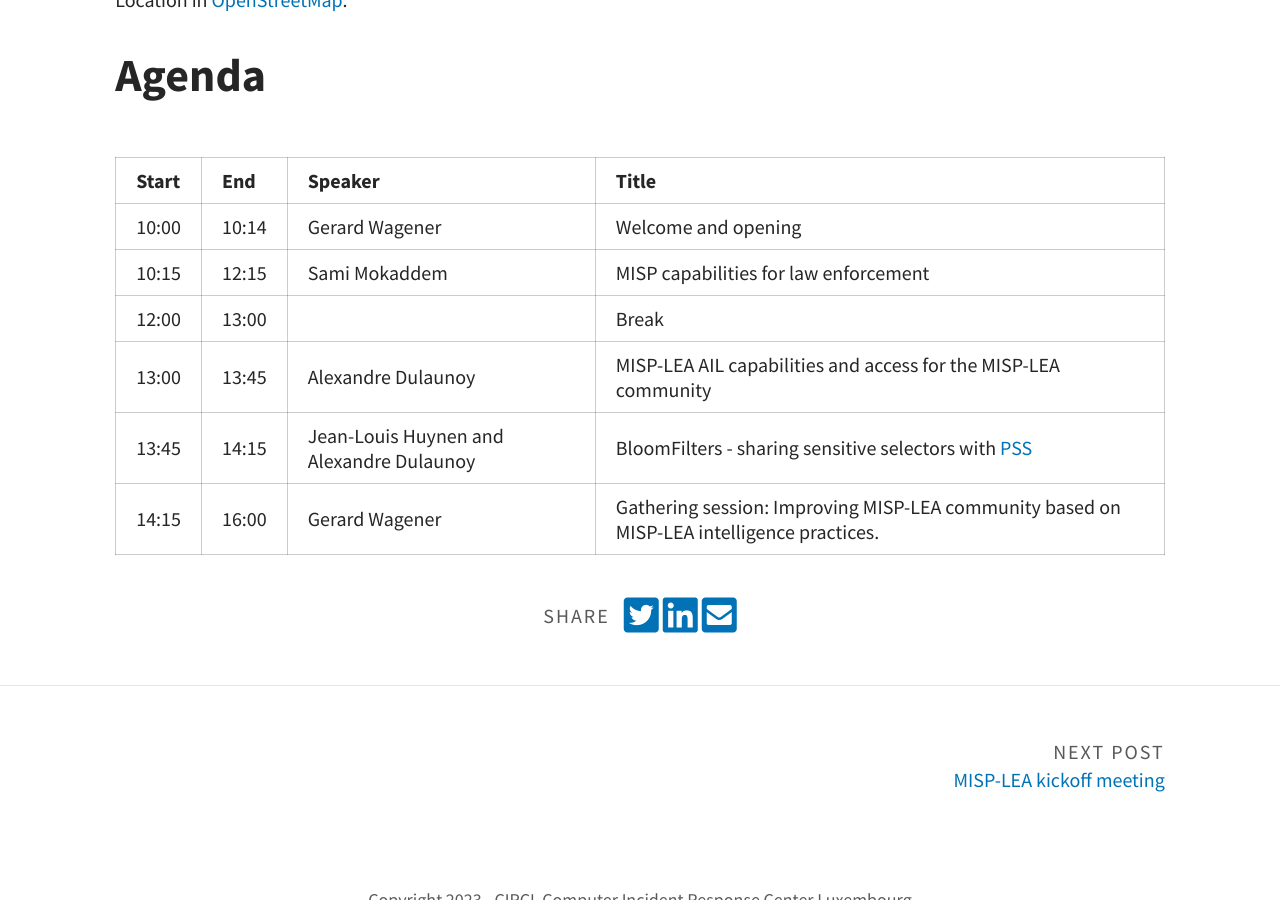
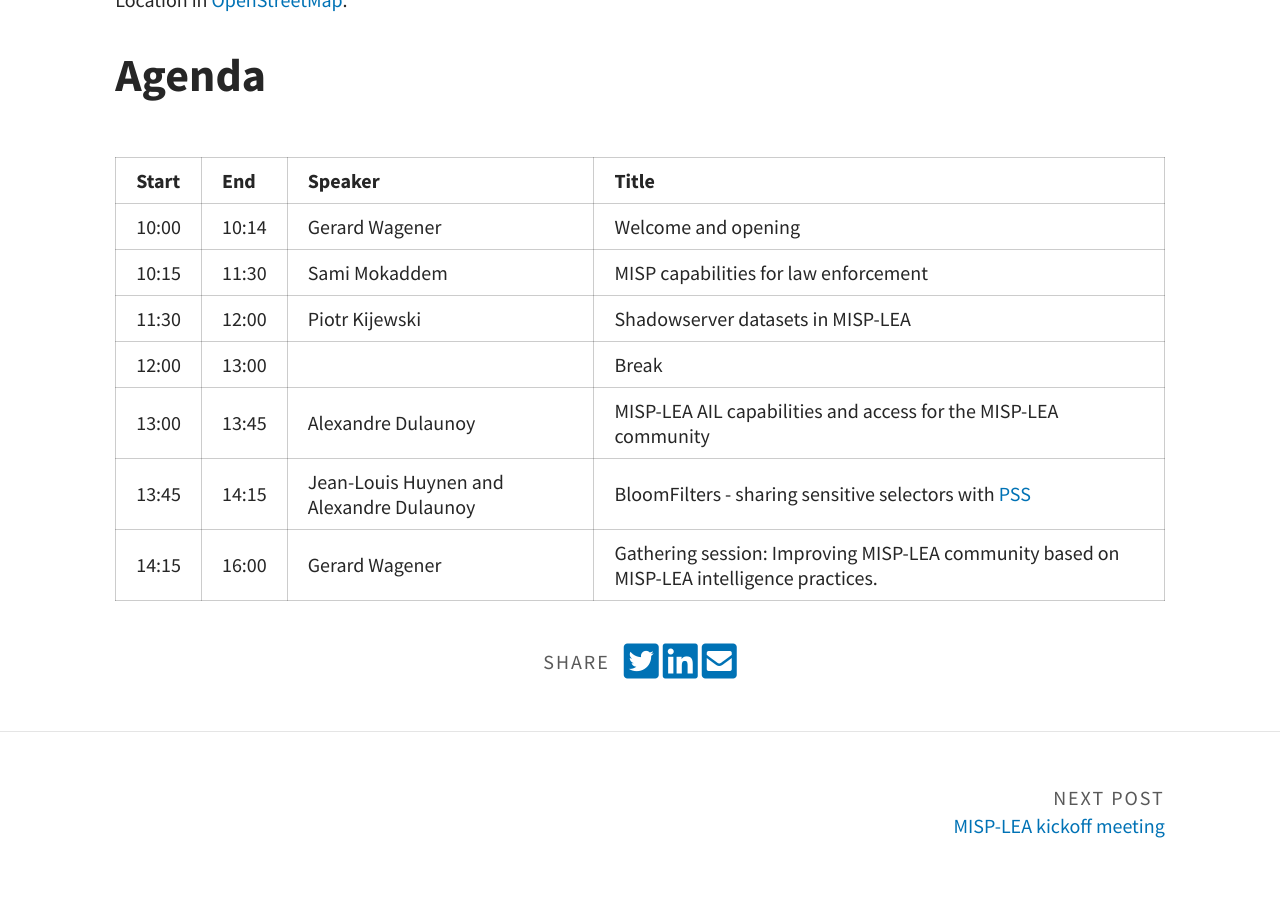
Before and after one commit to neolea/misp-lea-website, a Jekyll site: the page built from _posts/2023-11-16-MISP-LEA-Workshop.md, in a window 1280 px wide and 900 px high, scrolled down 1318 px. Built offline with Jekyll 4.4.1, drawn with Linux system fonts in a browser that asks for light colours; a script that is not in the unit is left out.

Commit message:
chg: [agenda] updated

```diff
--- a/_posts/2023-11-16-MISP-LEA-Workshop.md
+++ b/_posts/2023-11-16-MISP-LEA-Workshop.md
@@ -37,7 +37,8 @@ Location in [OpenStreetMap](https://www.openstreetmap.org/node/9602536302).
 | Start | End   | Speaker             | Title                       |
 |-------|-------|  -------------------|-----------------------------|
 | 10:00 | 10:14 | Gerard Wagener      | Welcome and opening         |
-| 10:15 | 12:15 | Sami Mokaddem       | MISP capabilities for law enforcement |
+| 10:15 | 11:30 | Sami Mokaddem       | MISP capabilities for law enforcement |
+| 11:30 | 12:00 | Piotr Kijewski | Shadowserver datasets in MISP-LEA |
 | 12:00 | 13:00 |                     | Break                       |
 | 13:00 | 13:45 | Alexandre Dulaunoy  | MISP-LEA AIL capabilities and access for the MISP-LEA community |
 | 13:45 | 14:15 | Jean-Louis Huynen and Alexandre Dulaunoy   | BloomFilters - sharing sensitive selectors with [PSS](https://github.com/hashlookup/private-search-set)    |
```
